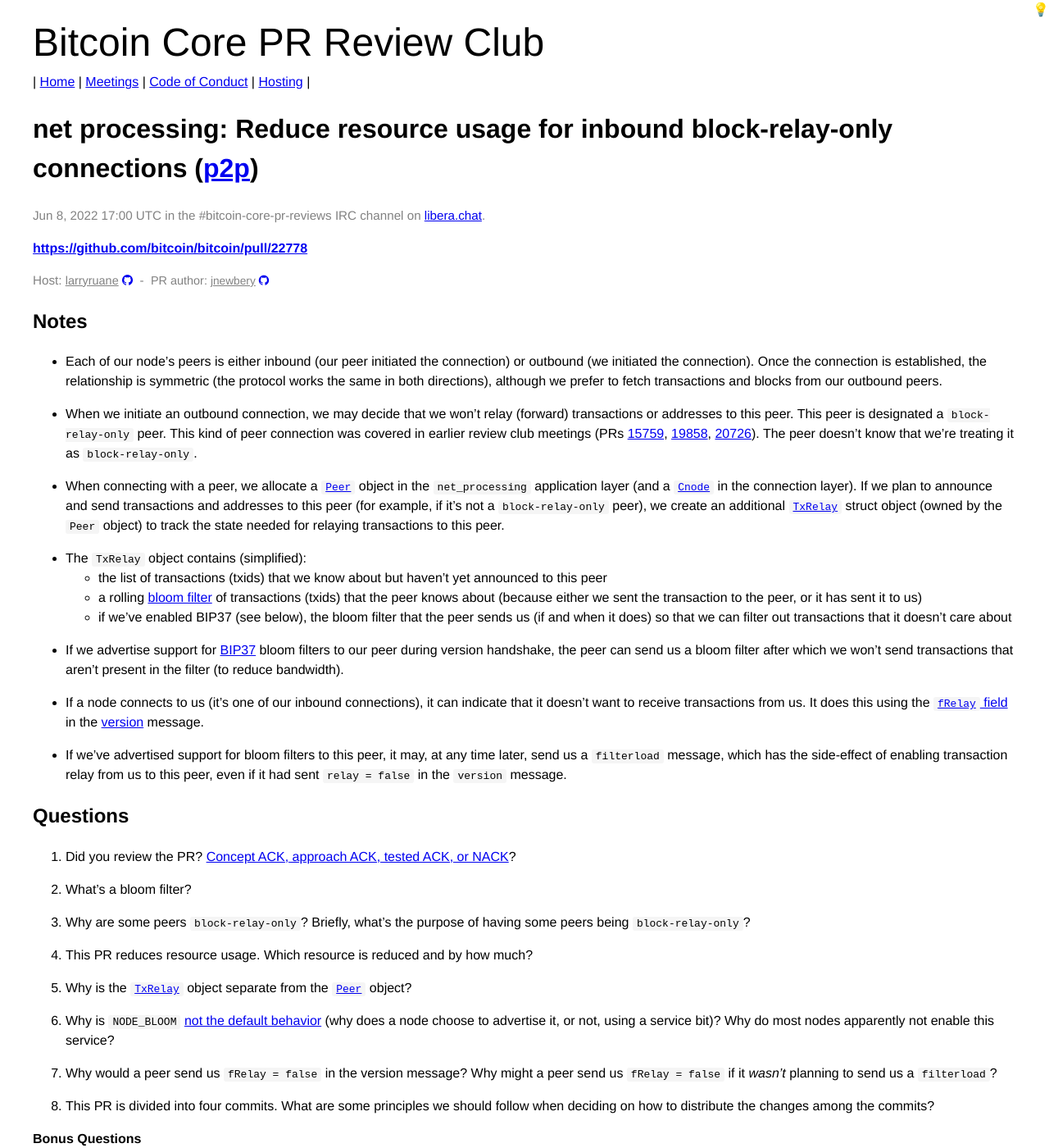
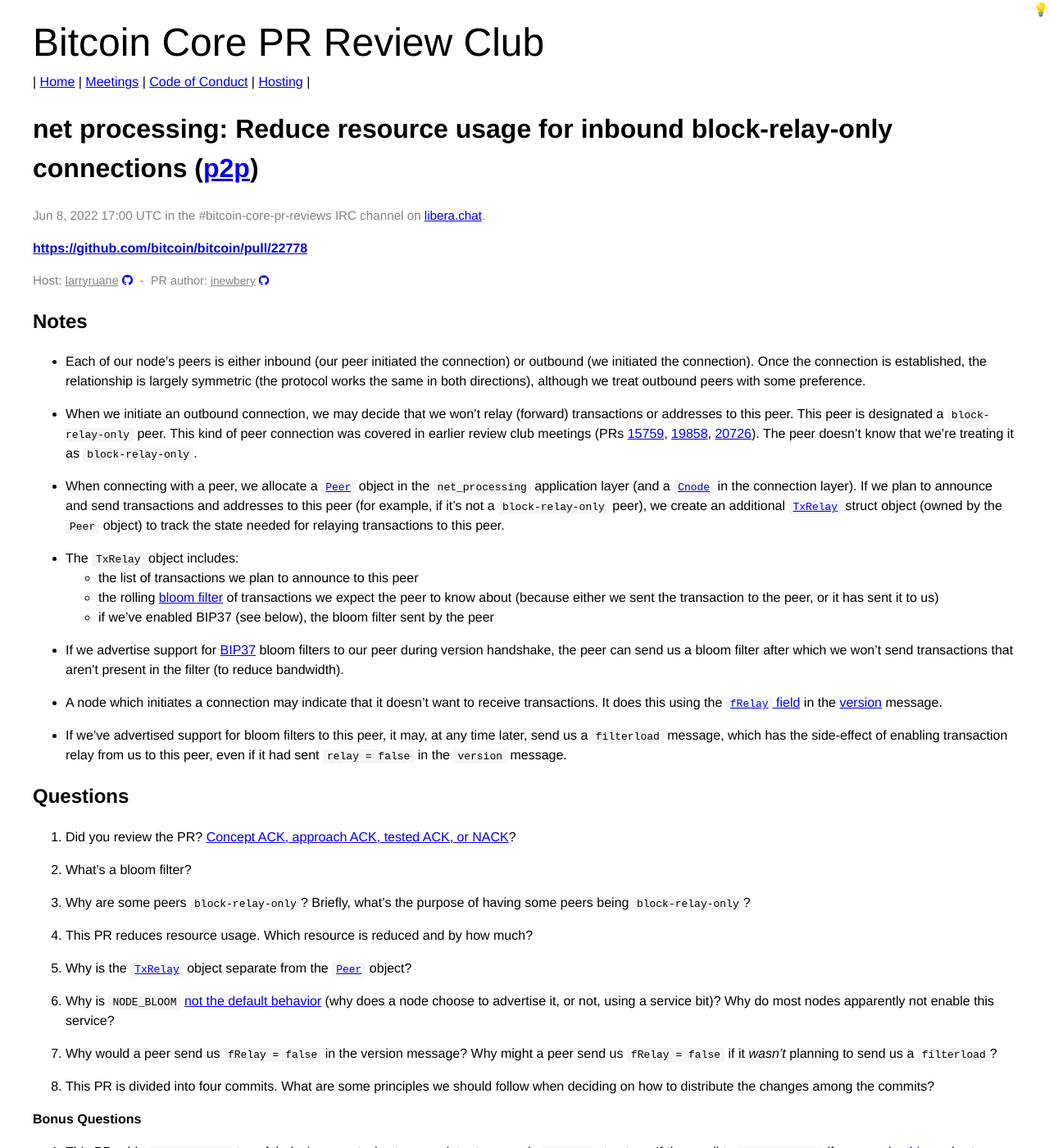
Before and after one commit to bitcoin-core-review-club/website, a Jekyll site: the page built from _posts/2022-06-08-#22778.md, in a window 1280 px wide and 1400 px high. Shown: the whole window at 82% size. Built offline with Jekyll 4.4.1, drawn with Linux system fonts in a browser that asks for light colours.

Commit message:
minor edits to n22778 notes

```diff
--- a/_posts/2022-06-08-#22778.md
+++ b/_posts/2022-06-08-#22778.md
@@ -12,11 +12,10 @@
 
 ## Notes
 
-- Each of our node's peers is either inbound (our
-  peer initiated the connection) or outbound (we initiated the connection).
-  Once the connection is established, the relationship is symmetric (the
-  protocol works the same in both directions), although we prefer to fetch
-  transactions and blocks from our outbound peers.
+- Each of our node's peers is either inbound (our peer initiated the connection)
+  or outbound (we initiated the connection).  Once the connection is
+  established, the relationship is largely symmetric (the protocol works the same
+  in both directions), although we treat outbound peers with some preference.
 
 - When we initiate an outbound connection, we may decide that we won't
   relay (forward) transactions or addresses to this peer.
@@ -40,16 +39,12 @@
   struct object (owned by the `Peer` object) to track
   the state needed for relaying transactions to this peer.
 
-- The `TxRelay` object contains (simplified):
-   - the list of transactions (txids) that we know about
-     but haven't yet announced to this peer
-   - a rolling [bloom filter](https://en.wikipedia.org/wiki/Bloom_filter)
-     of transactions (txids) that
-     the peer knows about (because either we sent the transaction
-     to the peer, or it has sent it to us)
-   - if we've enabled BIP37 (see below), the bloom filter that the peer sends us
-     (if and when it does)
-     so that we can filter out transactions that it doesn't care about
+- The `TxRelay` object includes:
+   - the list of transactions we plan to announce to this peer
+   - the rolling [bloom filter](https://en.wikipedia.org/wiki/Bloom_filter) of
+     transactions we expect the peer to know about (because either we sent the
+     transaction to the peer, or it has sent it to us)
+   - if we've enabled BIP37 (see below), the bloom filter sent by the peer
 
 - If we advertise support for
   [BIP37](https://github.com/bitcoin/bips/blob/b1791c24aa163eb6578d0bfaadcf44997484eeaf/bip-0037.mediawiki)
@@ -58,9 +53,8 @@
   after which we won't send transactions that aren't present in
   the filter (to reduce bandwidth).
 
-- If a node connects to us (it's one of our inbound connections), it
-  can indicate that it doesn't want to receive transactions
-  from us. It does this using the
+- A node which initiates a connection may indicate that it doesn't want to
+  receive transactions. It does this using the
   [`fRelay` field](https://github.com/bitcoin/bitcoin/blob/1b2e1d179c5b350cac69ee670e01355314f25e11/src/net_processing.cpp#L2703)
   in the
   [version](https://github.com/bitcoin/bitcoin/blob/1b2e1d179c5b350cac69ee670e01355314f25e11/src/net_processing.cpp#L2647)
@@ -123,4 +117,8 @@
    as `const`, but it's used to mutate the `TxRelay` structure it's pointing to.
    How is that possible?
 
+<!--
 ## Meeting Log
+{% irc %}
+{% endirc %}]
+-->
```
